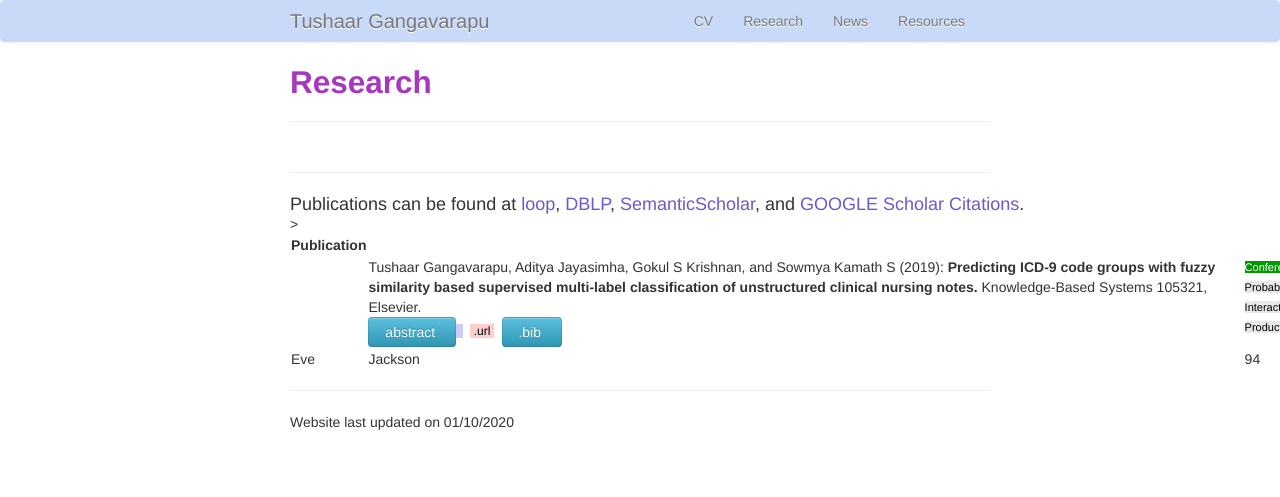
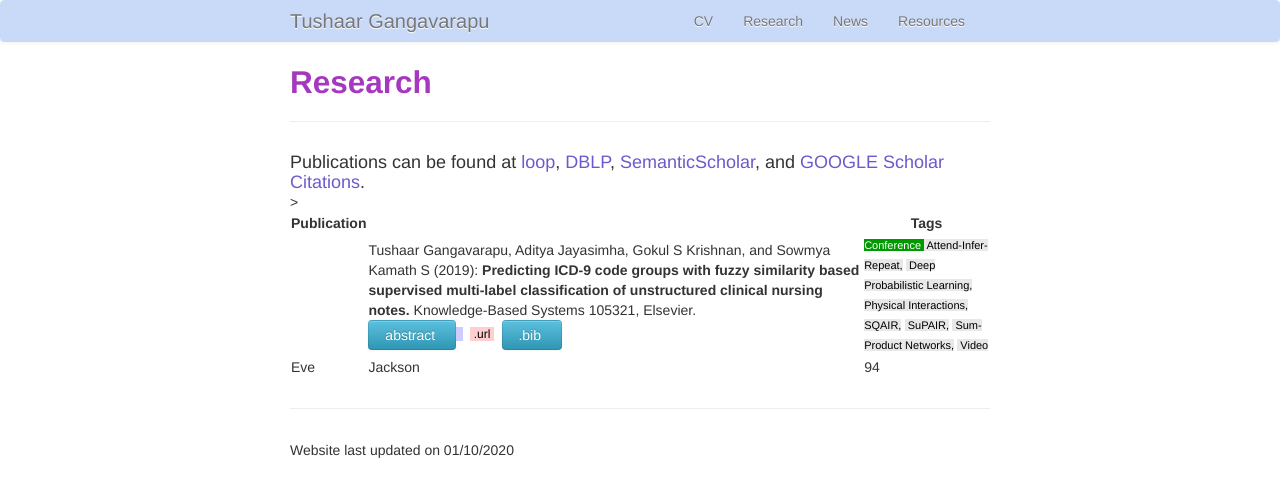
Before and after one commit to TushaarGVS/tushaargvs.github.io, a Jekyll site: the page built from pages/research.html, in a window 1280 px wide. Shown: the top 497 px of the page. Built offline with Jekyll 4.4.1, drawn with Linux system fonts in a browser that asks for light colours.

Commit message:
Customizing the website

```diff
--- a/pages/research.html
+++ b/pages/research.html
@@ -4,10 +4,7 @@ title: Research
 description: Tushaar Gangavarapu's research
 ---
 
-<hr class="soft">
-<div class="container" id="publications">
-
-<div class="hht" style="font-size: 18px"> Publications can be found at <a href="http://loop.frontiersin.org/people/321053/overview" target="_blank">loop</a>, <a href="https://dblp.uni-trier.de/pers/hy/k/Kersting:Kristian.html" target="_blank">DBLP</a>, <a href="https://www.semanticscholar.org/author/Kristian-Kersting/1746871" target="_blank">SemanticScholar</a>, and <a href="http://scholar.google.com/citations?user=QY-earAAAAAJ&amp;hl=en" target="_blank">GOOGLE Scholar Citations</a>.
+<div style="font-size: 18px"> Publications can be found at <a href="http://loop.frontiersin.org/people/321053/overview" target="_blank">loop</a>, <a href="https://dblp.uni-trier.de/pers/hy/k/Kersting:Kristian.html" target="_blank">DBLP</a>, <a href="https://www.semanticscholar.org/author/Kristian-Kersting/1746871" target="_blank">SemanticScholar</a>, and <a href="http://scholar.google.com/citations?user=QY-earAAAAAJ&amp;hl=en" target="_blank">GOOGLE Scholar Citations</a>.
 </div>
 
 <table style="width:100%">
```
